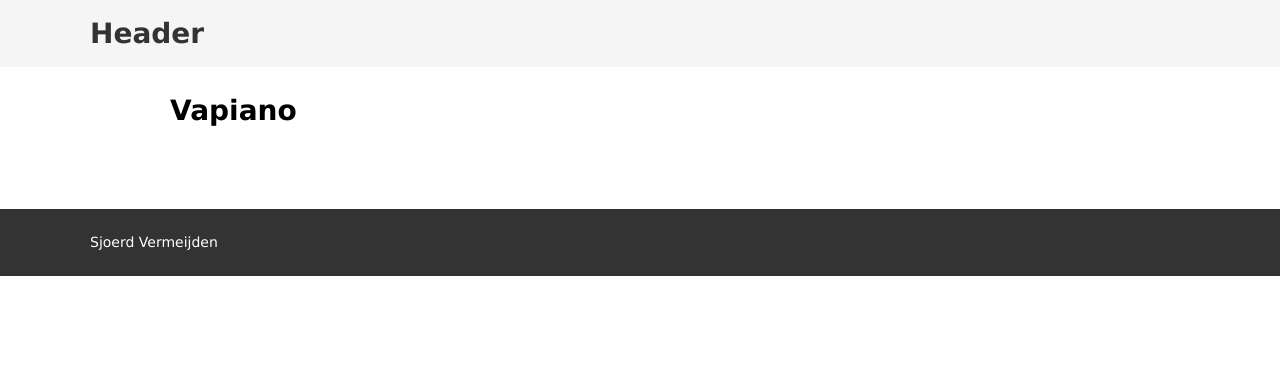
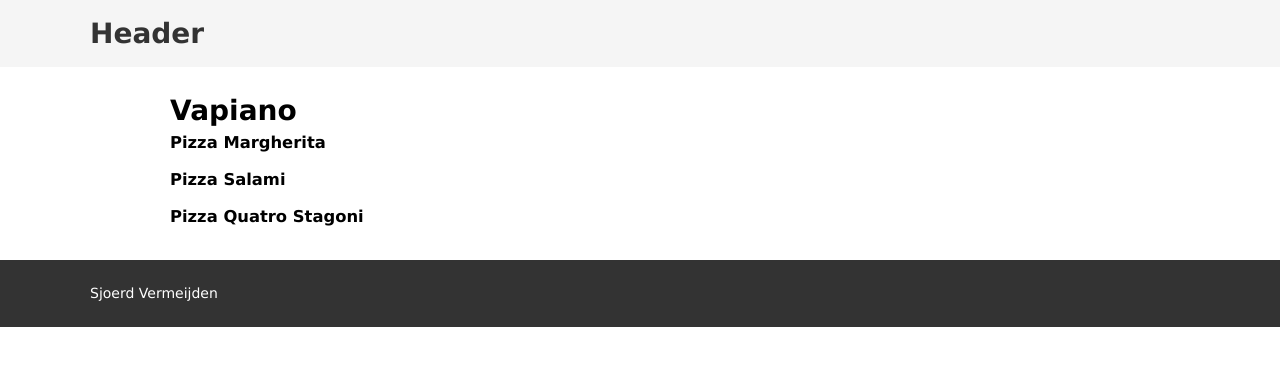
Before and after one commit to sjoerdvermeijden/next-order-tsx, a Next.js app: page /restaurants/0 in a window 1280 px wide. Shown: the top 366 px of the page. Built offline with nearby package versions, Linux system fonts and the light colour scheme.

Commit message:
Adds the menu item title

```diff
--- a/src/pages/restaurants/[id].tsx
+++ b/src/pages/restaurants/[id].tsx
@@ -94,7 +94,9 @@
                         className="restaurant__menu-item"
                         key={restaurantState.id}
                       >
-                        <div className="menu-item"></div>
+                        <div className="menu-item">
+                          <h3 className="menu-item__title">{item.title}</h3>
+                        </div>
                       </li>
                     );
                   })}
```
